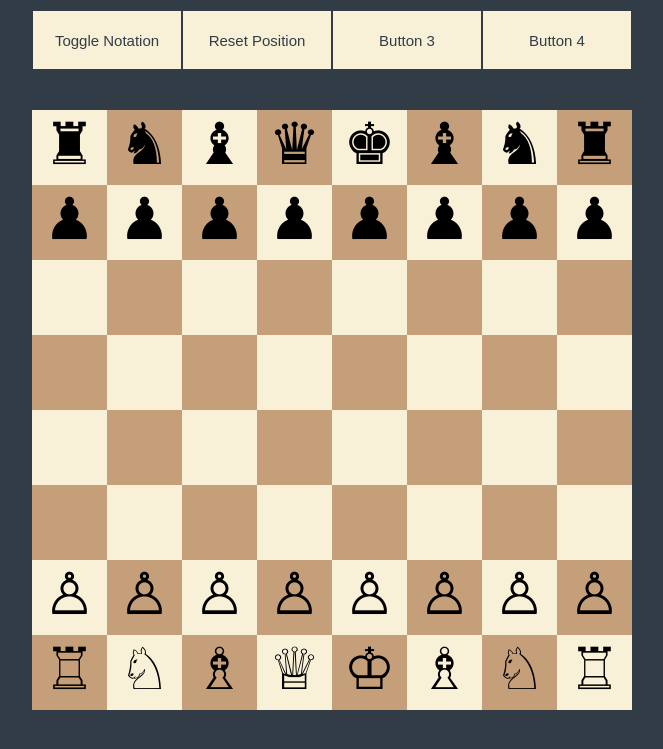
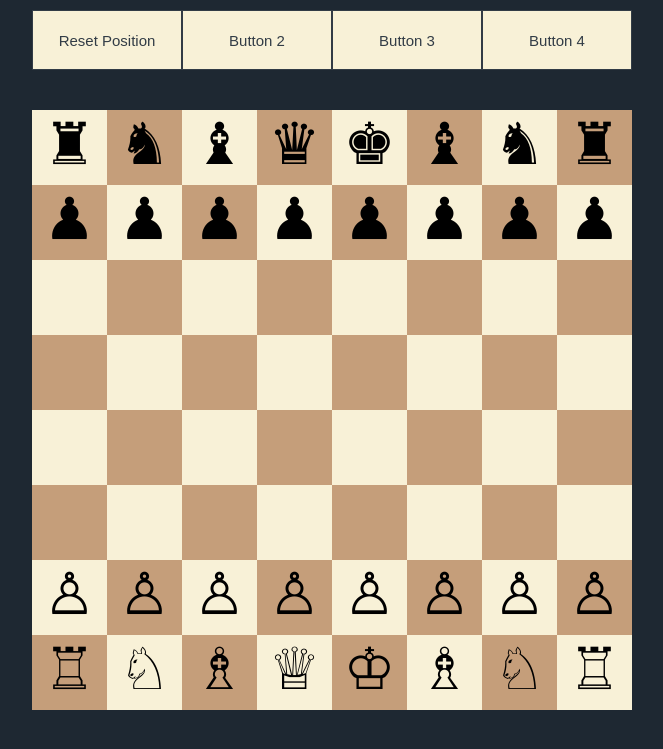
Before and after one commit to jim3101/chess-app, a Flask app: page / in a window 1280 px wide. Shown: the top 749 px of the page, without its empty margins (308-971 px from the left). Run offline with Flask 2, Linux system fonts and the light colour scheme.

Commit message:
improved keeping track of pieces, and removing notation toggling code

```diff
--- a/static/script.js
+++ b/static/script.js
@@ -1,39 +1,10 @@
 class Chessboard {
+
     constructor(squareElements, initialPositions) {
         this.squareElements = squareElements;
-        this.notation = 'off';
         this.positions = {};
         this.set_positions(initialPositions);
-        this.render();
-    }
-
-    toggle_notation() {
-        if (this.notation === 'off') {
-            this.turn_on_notation();
-            this.notation = 'on';
-        } else if (this.notation === 'on') {
-            this.turn_off_notation();
-            this.notation = 'off';
-        }
-    }
-
-    turn_off_notation() {
-        Array.from(this.squareElements).forEach(square => {
-            Array.from(square.children).forEach(childElement => {
-                if (childElement.className === 'chessboard-square-text') {
-                    square.removeChild(childElement);
-                }
-            })
-        })
-    }
-
-    turn_on_notation() {
-        Array.from(this.squareElements).forEach(square => {
-            let p = document.createElement('DIV');
-            p.classList.add('chessboard-square-text')
-            p.innerHTML = square.id;
-            square.appendChild(p);
-        })
+        this.turn = 'white';
     }
 
     set_positions(positionObject) {
@@ -59,7 +30,8 @@ class Chessboard {
                 p.classList.add('chessboard-square-piece')
                 p.setAttribute('draggable', 'true');
                 p.id = square.id;
-                p.textContent = this.positions[square.id];
+                p.textContent = this.positions[square.id]['character'];
+                console.log(p.textContent);
                 square.appendChild(p);
             }
         })
@@ -96,8 +68,11 @@ class Chessboard {
                 let movingPiece = document.querySelector('.chessboard-square-piece.dragging');
                 if (movingPiece != null) {
                     movingPiece.classList.remove('dragging');
+
+                    const currentPiece = this.positions[movingPiece.id];
                     delete this.positions[movingPiece.id];
-                    this.positions[square.id] = movingPiece.textContent;
+
+                    this.positions[square.id] = currentPiece;
                     this.render();
                 }
             })
@@ -113,31 +88,49 @@ let blackCharacters = {'king': String.fromCharCode(9818), 'queen': String.fromCh
 let chessChars = {'white': whiteCharacters, 'black': blackCharacters};
 
 
-let initialPositions = {'a1': chessChars.white.rook, 'b1': chessChars.white.knight, 'c1': chessChars.white.bishop,
-                        'd1': chessChars.white.queen, 'e1': chessChars.white.king, 'f1': chessChars.white.bishop,
-                        'g1': chessChars.white.knight, 'h1': chessChars.white.rook, 'a2': chessChars.white.pawn,
-                        'b2': chessChars.white.pawn, 'c2': chessChars.white.pawn, 'd2': chessChars.white.pawn,
-                        'e2': chessChars.white.pawn, 'f2': chessChars.white.pawn, 'g2': chessChars.white.pawn,
-                        'h2': chessChars.white.pawn,
-                        'a8': chessChars.black.rook, 'b8': chessChars.black.knight, 'c8': chessChars.black.bishop,
-                        'd8': chessChars.black.queen, 'e8': chessChars.black.king, 'f8': chessChars.black.bishop,
-                        'g8': chessChars.black.knight, 'h8': chessChars.black.rook, 'a7': chessChars.black.pawn,
-                        'b7': chessChars.black.pawn, 'c7': chessChars.black.pawn, 'd7': chessChars.black.pawn,
-                        'e7': chessChars.black.pawn, 'f7': chessChars.black.pawn, 'g7': chessChars.black.pawn,
-                        'h7': chessChars.black.pawn};
+let initialPositions = {'a1': {'type': 'rook', 'character': chessChars.white.rook},
+                        'b1': {'type': 'knight', 'character': chessChars.white.knight},
+                        'c1': {'type': 'bishop', 'character': chessChars.white.bishop},
+                        'd1': {'type': 'queen', 'character': chessChars.white.queen},
+                        'e1': {'type': 'king', 'character': chessChars.white.king},
+                        'f1': {'type': 'bishop', 'character': chessChars.white.bishop},
+                        'g1': {'type': 'knight', 'character': chessChars.white.knight},
+                        'h1': {'type': 'rook', 'character': chessChars.white.rook},
+                        'a2': {'type': 'pawn', 'character': chessChars.white.pawn},
+                        'b2': {'type': 'pawn', 'character': chessChars.white.pawn},
+                        'c2': {'type': 'pawn', 'character': chessChars.white.pawn},
+                        'd2': {'type': 'pawn', 'character': chessChars.white.pawn},
+                        'e2': {'type': 'pawn', 'character': chessChars.white.pawn},
+                        'f2': {'type': 'pawn', 'character': chessChars.white.pawn},
+                        'g2': {'type': 'pawn', 'character': chessChars.white.pawn},
+                        'h2': {'type': 'pawn', 'character': chessChars.white.pawn},
+                        'a8': {'type': 'rook', 'character': chessChars.black.rook},
+                        'b8': {'type': 'knight', 'character': chessChars.black.knight},
+                        'c8': {'type': 'bishop', 'character': chessChars.black.bishop},
+                        'd8': {'type': 'queen', 'character': chessChars.black.queen},
+                        'e8': {'type': 'king', 'character': chessChars.black.king},
+                        'f8': {'type': 'bishop', 'character': chessChars.black.bishop},
+                        'g8': {'type': 'knight', 'character': chessChars.black.knight},
+                        'h8': {'type': 'rook', 'character': chessChars.black.rook},
+                        'a7': {'type': 'pawn', 'character': chessChars.black.pawn},
+                        'b7': {'type': 'pawn', 'character': chessChars.black.pawn},
+                        'c7': {'type': 'pawn', 'character': chessChars.black.pawn},
+                        'd7': {'type': 'pawn', 'character': chessChars.black.pawn},
+                        'e7': {'type': 'pawn', 'character': chessChars.black.pawn},
+                        'f7': {'type': 'pawn', 'character': chessChars.black.pawn},
+                        'g7': {'type': 'pawn', 'character': chessChars.black.pawn},
+                        'h7': {'type': 'pawn', 'character': chessChars.black.pawn}};
+
+console.log(initialPositions);
 
 
 let squares = document.getElementsByClassName('chessboard-square');
-let notationToggleButton = document.getElementById('notation-toggle-button');
 let initialPositionButton = document.getElementById('initial-position-button');
 
 
 let chessboard = new Chessboard(squares, initialPositions);
 
-notationToggleButton.addEventListener('click', () => {
-    chessboard.toggle_notation();
-})
 
 initialPositionButton.addEventListener('click', () => {
     chessboard.set_positions(initialPositions);
-})
+});
--- a/static/styles.css
+++ b/static/styles.css
@@ -1,5 +1,5 @@
 body {
-    background-color: rgb(50, 60, 70);
+    background-color: rgb(30, 40, 50);
     font-family: sans-serif;
 }
 
--- a/templates/index.html
+++ b/templates/index.html
@@ -10,8 +10,8 @@
 
 <body>
     <div class="controls">
-        <button id="notation-toggle-button" type="button">Toggle Notation</button>
         <button id="initial-position-button" type="button">Reset Position</button>
+        <button id="button2" type="button">Button 2</button>
         <button id="button3" type="button">Button 3</button>
         <button id="button4" type="button">Button 4</button>
     </div>
```
